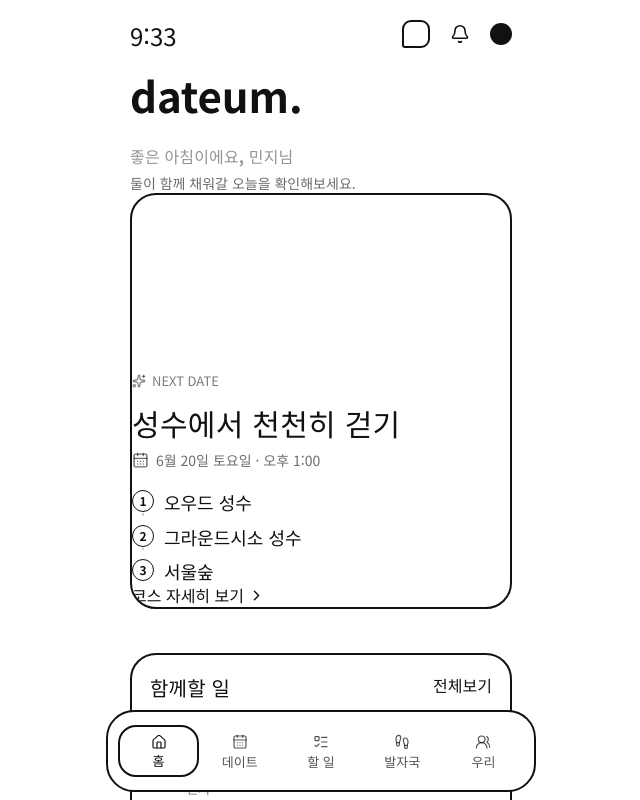
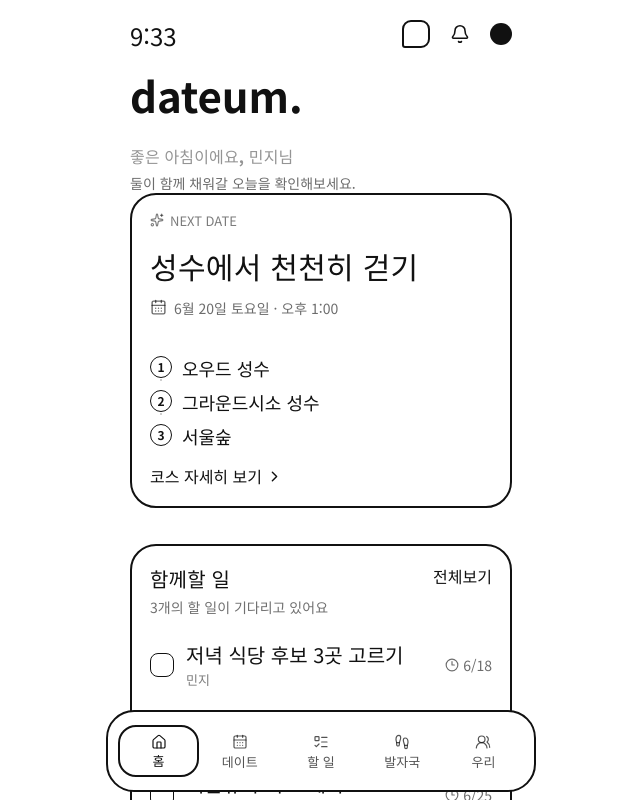
Before and after one commit to yejinrla/dateum, a React (Vite) app: page / in a window 1280 px wide. Shown: the top 800 px of the page, without its empty margins (319-959 px from the left). Built offline with nearby package versions, Linux system fonts and the light colour scheme; a web font is replaced by a local one.

Commit message:
Refine next date card spacing

```diff
--- a/src/styles.css
+++ b/src/styles.css
@@ -1847,14 +1847,16 @@ body {
 }
 
 .hero-card {
-  min-height: 52vh;
-  margin: 0 0 44px;
-  padding: 0;
+  min-height: 0;
+  margin: 0 0 36px;
+  padding: 18px 18px 20px;
+  display: block;
+}
+
+.hero-copy {
   display: flex;
-  align-items: flex-end;
-}
-
-.hero-copy {
+  flex-direction: column;
+  gap: 4px;
   padding: 0;
   width: 100%;
 }
@@ -1911,7 +1913,7 @@ body {
 }
 
 .route {
-  margin: 18px 0 0;
+  margin: 14px 0 0;
   gap: 10px;
 }
 
@@ -1955,6 +1957,10 @@ body {
   color: #111;
   box-shadow: none;
   font: 400 16px/1.2 "Gaegu", "Noto Sans KR", sans-serif;
+}
+
+.hero-card .text-button {
+  margin-top: 14px;
 }
 
 .dashboard-grid,
```
